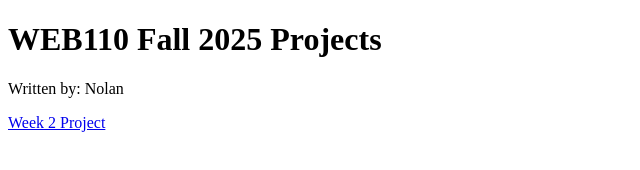
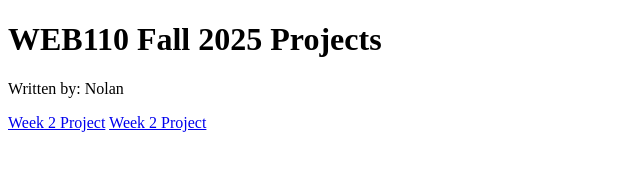
Before and after one commit to NolanHuesers/WEB110Fall2025, a plain HTML site: page index.html in a window 1280 px wide. Shown: the whole page, without its empty margins (0-640 px from the left). Drawn offline with Linux system fonts and the light colour scheme.

Commit message:
Update index.html

```diff
--- a/index.html
+++ b/index.html
@@ -9,6 +9,7 @@
     <p>Written by: Nolan</p>
     <nav>
       <a href="Week2Project/home.html">Week 2 Project</a>
+      <a href="Week2Project/parks.html">Week 2 Project</a>
     </nav>
   </body>
 </html>
```
